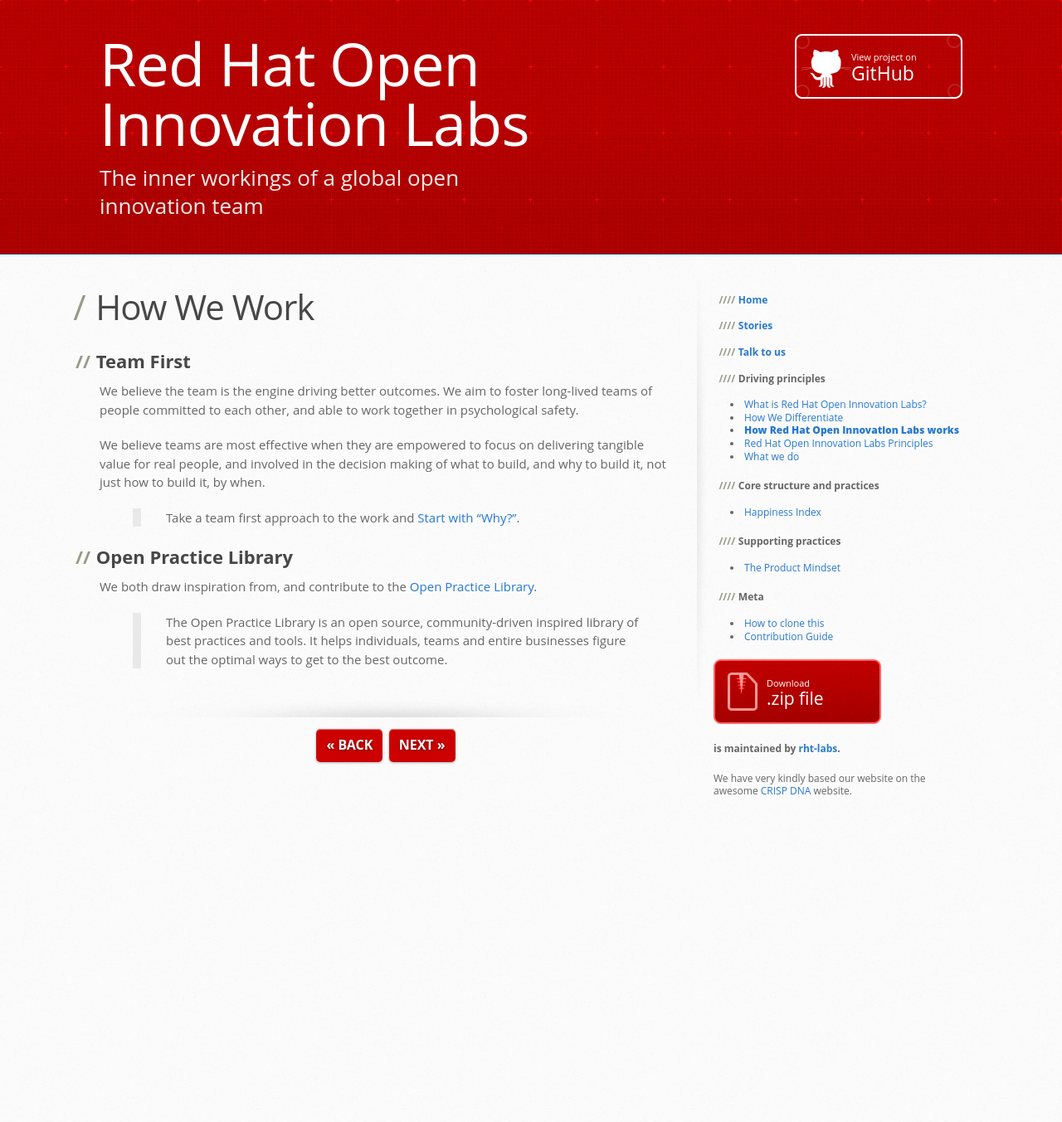
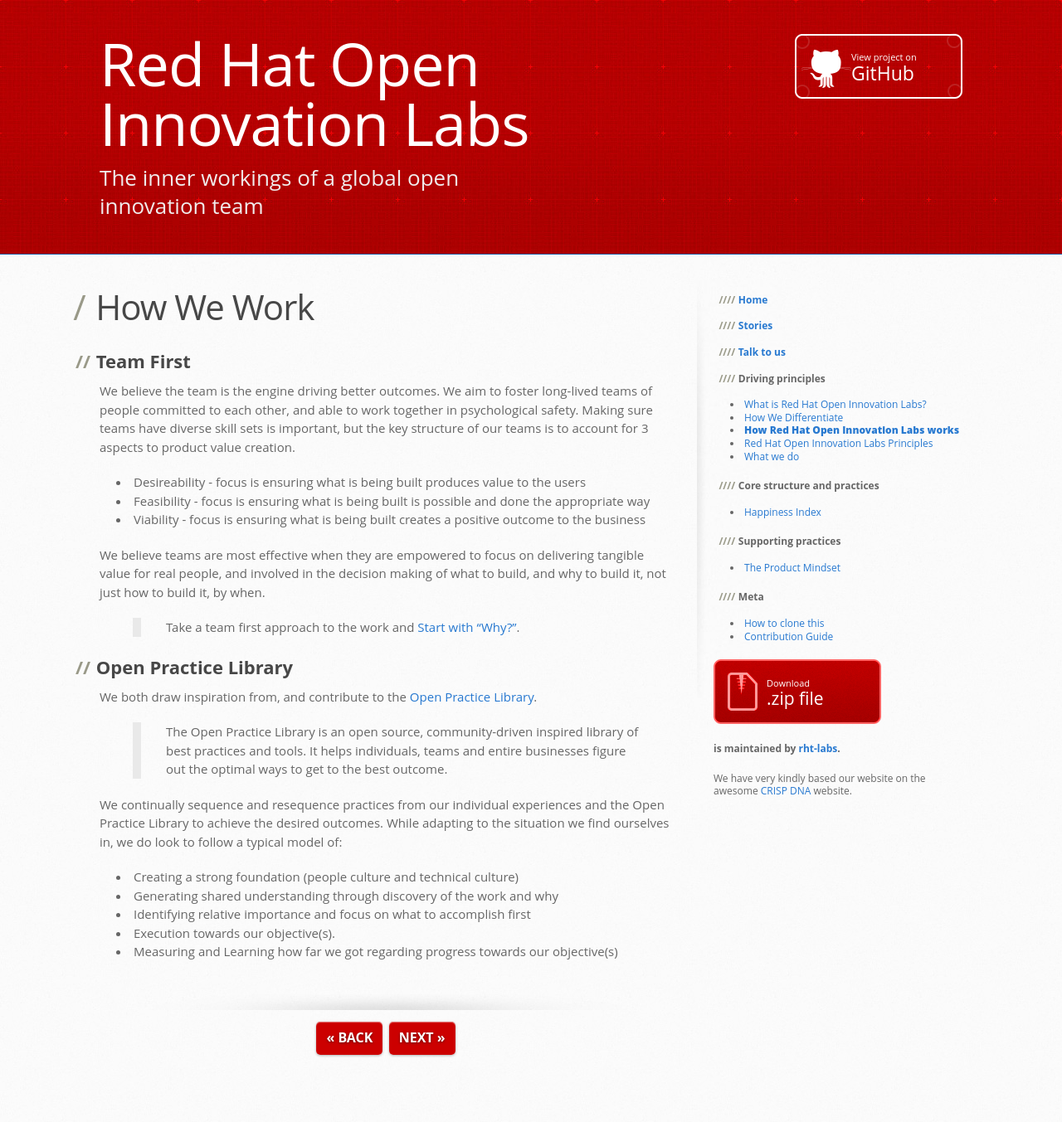
Before and after one commit to rht-labs/rht-labs.github.io, a Jekyll site: the page built from _docs/how-we-work.md, in a window 1280 px wide. Shown: the whole page at 83% size. Built offline with Jekyll 4.4.1, drawn with Linux system fonts in a browser that asks for light colours; before the commit the page ends 1072 px from its top, so only the background shows below that.

Commit message:
introduce product team and added more on OPL use (#71)

```diff
--- a/_docs/how-we-work.md
+++ b/_docs/how-we-work.md
@@ -10,7 +10,10 @@
 Team First
 --------------------------
 
-We believe the team is the engine driving better outcomes.  We aim to foster long-lived teams of people committed to each other, and able to work together in psychological safety.
+We believe the team is the engine driving better outcomes.  We aim to foster long-lived teams of people committed to each other, and able to work together in psychological safety. Making sure teams have diverse skill sets is important, but the key structure of our teams is to account for 3 aspects to product value creation.
+ - Desireability - focus is ensuring what is being built produces value to the users
+ - Feasibility - focus is ensuring what is being built is possible and done the appropriate way
+ - Viability - focus is ensuring what is being built creates a positive outcome to the business
 
 We believe teams are most effective when they are empowered to focus on delivering tangible value for real people, and involved in the decision making of what to build, and why to build it, not just how to build it, by when.
 
@@ -21,3 +24,10 @@
 
 We both draw inspiration from, and contribute to the [Open Practice Library](https://openpracticelibrary.com).
 > The Open Practice Library is an open source, community-driven inspired library of best practices and tools. It helps individuals, teams and entire businesses figure out the optimal ways to get to the best outcome.
+
+We continually sequence and resequence practices from our individual experiences and the Open Practice Library to achieve the desired outcomes. While adapting to the situation we find ourselves in, we do look to follow a typical model of:
+ - Creating a strong foundation (people culture and technical culture)
+ - Generating shared understanding through discovery of the work and why
+ - Identifying relative importance and focus on what to accomplish first
+ - Execution towards our objective(s).
+ - Measuring and Learning how far we got regarding progress towards our objective(s)
```
